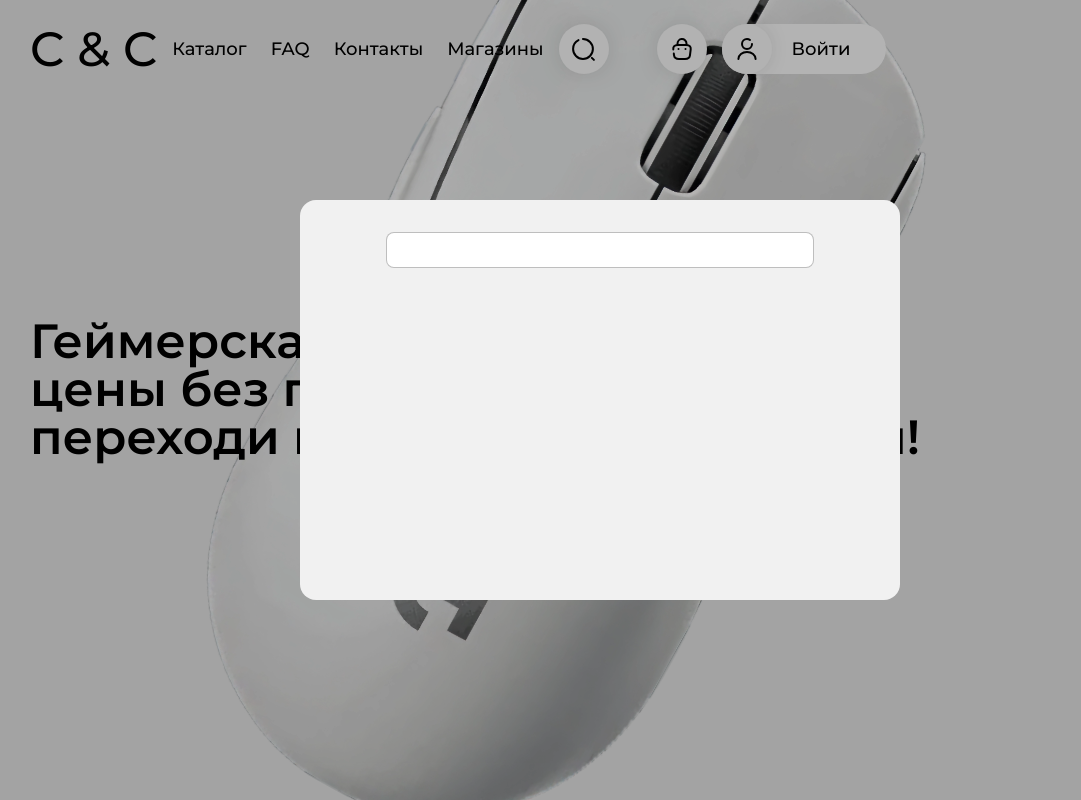
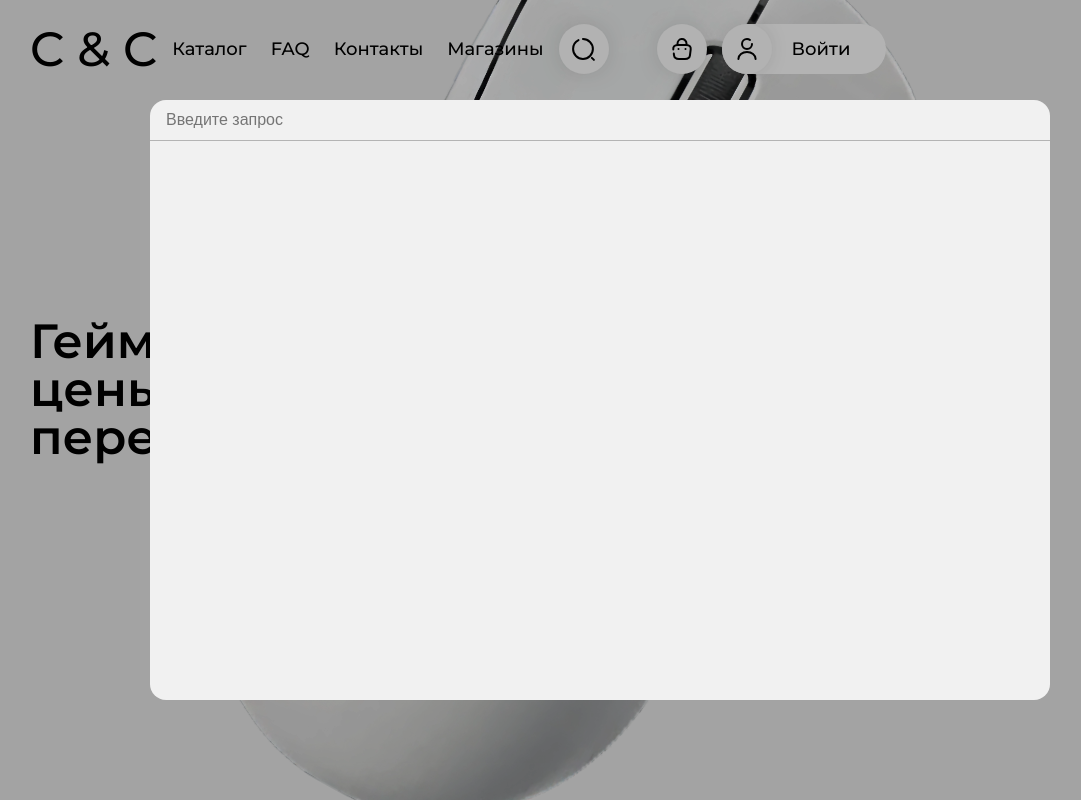
Before and after one commit to w01f-o/courseworkcc, a React (Vite) app: page / in a window 1280 px wide. Both pictures are taken after a click on the button 623 px from the left and 49 px from the top of the page. Shown: the top 800 px of the page, without its empty margins (40-1121 px from the left). Built offline with nearby package versions, Linux system fonts and the light colour scheme.

Commit message:
пофиксил модалку

```diff
--- a/package.json
+++ b/package.json
@@ -14,7 +14,8 @@
     "react-dom": "^18.2.0",
     "react-router-dom": "^6.22.3",
     "react-transition-group": "^4.4.5",
-    "sass": "^1.71.1"
+    "sass": "^1.71.1",
+    "swiper": "^11.0.7"
   },
   "devDependencies": {
     "@types/react": "^18.2.56",
--- a/src/components/Header/Header.scss
+++ b/src/components/Header/Header.scss
@@ -34,12 +34,18 @@
   }
 
   &__search {
+    &-modal {
+      width: 900px;
+      height: 600px;
+    }
+
     &-input {
-      width: 80%;
+      width: 100%;
+      border: none;
+      border-bottom: 1px solid $black-40;
 
-      border: 1px solid $black-40;
-      border-radius: 0.5rem;
-      padding: 0.5rem 0;
+      padding: 0.7rem 1rem;
+      background: none;
     }
   }
 }
--- a/src/components/Header/HeaderLogin.tsx
+++ b/src/components/Header/HeaderLogin.tsx
@@ -1,5 +1,5 @@
 import HeaderButton from "components/UI/HeaderButton/HeaderButton";
-import { FC, useEffect } from "react";
+import { FC } from "react";
 import { loginSvg } from "./svg/svg";
 import Modal from "components/UI/Modal/Modal";
 import { useState } from "react";
@@ -7,18 +7,16 @@ import { useState } from "react";
 const HeaderLogin: FC = (): JSX.Element => {
   const [openModal, setOpenModal] = useState<boolean>(false);
 
-  useEffect(() => {
-    document.addEventListener("click", e => console.log(e.target));
-  }, []);
-
   return (
-    <div className="header__login" onClick={() => setOpenModal(true)}>
-      <HeaderButton>{loginSvg}</HeaderButton>
-      Войти
+    <>
+      <div className="header__login" onClick={() => setOpenModal(true)}>
+        <HeaderButton>{loginSvg}</HeaderButton>
+        Войти
+      </div>
       <Modal isActive={openModal} setVisible={setOpenModal}>
-        <div>test</div>
+        <div></div>
       </Modal>
-    </div>
+    </>
   );
 };
 
--- a/src/components/Header/HeaderSearch.tsx
+++ b/src/components/Header/HeaderSearch.tsx
@@ -20,13 +20,17 @@ const HeaderSearch: FC = (): JSX.Element => {
         {searchSvg}
       </HeaderButton>
       <Modal isActive={openModal} setVisible={setOpenModal}>
+        <div className="header__search-modal">
           <input
             type="text"
             className="header__search-input"
             onChange={(e: React.ChangeEvent<HTMLInputElement>) =>
               setInputValue(e.target.value)
             }
+            placeholder="Введите запрос"
           />
+          <div className="header__search-result">{debouncedInputValue}</div>
+        </div>
       </Modal>
     </div>
   );
--- a/src/components/UI/Modal/Modal.scss
+++ b/src/components/UI/Modal/Modal.scss
@@ -18,11 +18,8 @@
   background: $black-40;
 
   &__content {
-    @include flex(flex-start, center);
-
-    width: 600px;
-    height: 400px;
-    padding: 2rem;
+    min-width: 600px;
+    min-height: 400px;
     border-radius: 1rem;
     transform: translateX(20px);
     opacity: 0;
```
Also changed, not shown: 1 other file (tests, documents, lock files or other folders). Lines whose indentation alone changed are shown as unchanged.
